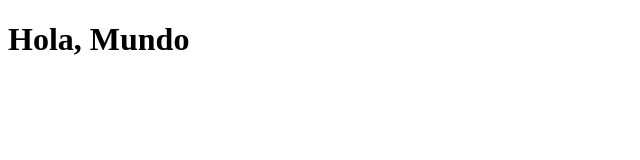
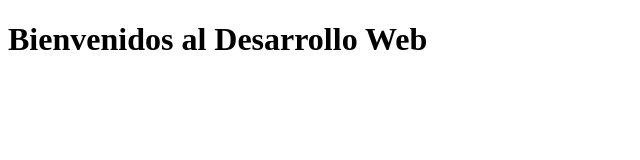
Before and after one commit to GisselaSelena/Desarrollo-aplicaciones-web, a plain HTML site: page Semana2/index.html in a window 1280 px wide. Shown: the whole page, without its empty margins (0-640 px from the left). Drawn offline with Linux system fonts and the light colour scheme.

Commit message:
Actualizo título en index.html a 'Bienvenidos al Desarrollo Web'

```diff
--- a/Semana2/index.html
+++ b/Semana2/index.html
@@ -5,6 +5,7 @@
         <title>Página de Prueba</title>
     </head>
     <body>
-        <h1>Hola, Mundo</h1>
+        <h1>Bienvenidos al Desarrollo Web</h1>
+
     </body>
 </html>
```
